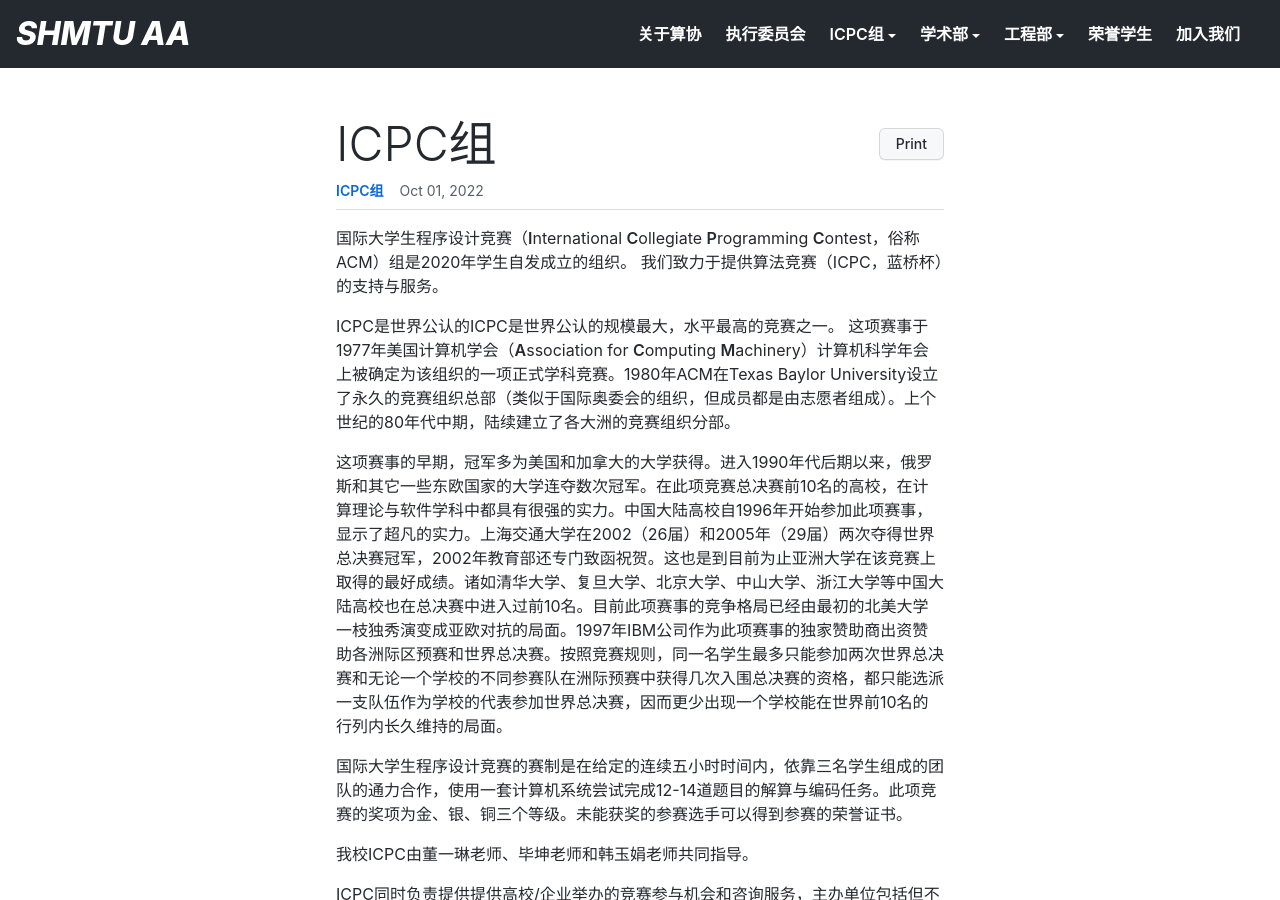
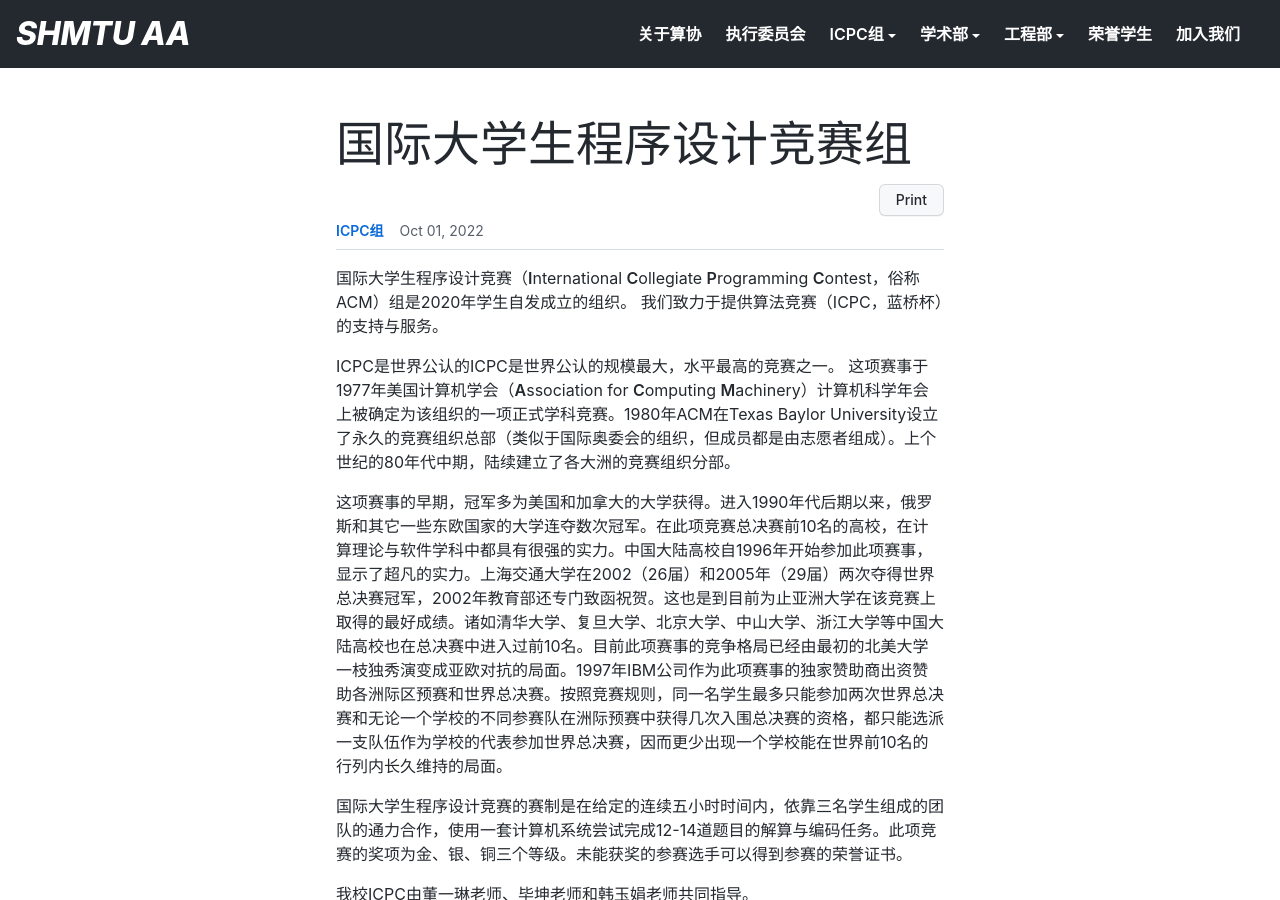
Before and after one commit to shmtuaa/shmtuaa.org, a Jekyll site: the page built from _posts/2022-10-01-ICPC-description.md, in a window 1280 px wide and 900 px high. Built offline with Jekyll 4.4.1, drawn with Linux system fonts in a browser that asks for light colours.

Commit message:
Update naming

```diff
--- a/_posts/2022-10-01-ICPC-description.md
+++ b/_posts/2022-10-01-ICPC-description.md
@@ -1,6 +1,6 @@
 ---
 permalink: /icpc
-title: ICPC组
+title: 国际大学生程序设计竞赛组
 author: icpc
 layout: post
 ---
```
